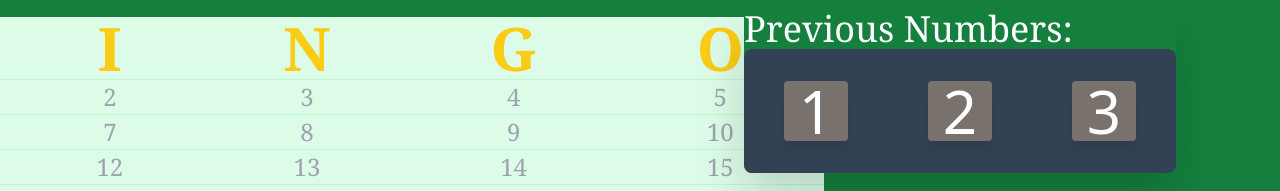
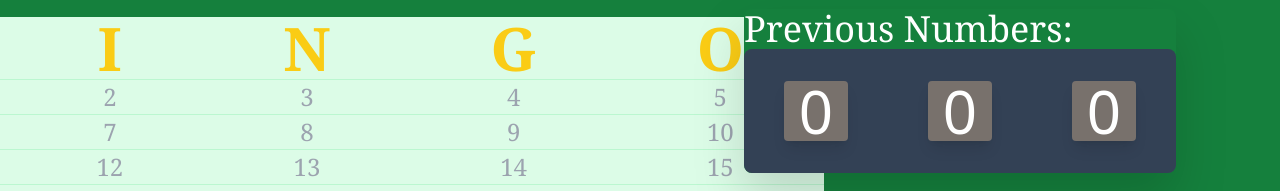
Before and after one commit to ridge-hari/bingo-app, a Vue app: page / in a window 1280 px wide. Shown: the part 151-342 px from the top of the page. Built offline with nearby package versions, Linux system fonts and the light colour scheme.

Commit message:
Update PreviousNumbers.vue

```diff
--- a/src/pages/playground/components/PreviousNumbers.vue
+++ b/src/pages/playground/components/PreviousNumbers.vue
@@ -1,6 +1,6 @@
 <script setup lang="ts">
 defineProps<{
-  size: Number;
+  previousNums: Number[];
 }>();
 </script>
 <template>
@@ -10,7 +10,7 @@
         <div
           class="max-w-sm rounded bg-stone-500 rounded overflow-hidden shadow-lg text-center"
         >
-          <span class="text-6xl">{{ i }}</span>
+          <span class="text-6xl">{{ previousNums[i-1] }}</span>
         </div>
       </div>
     </template>
```
